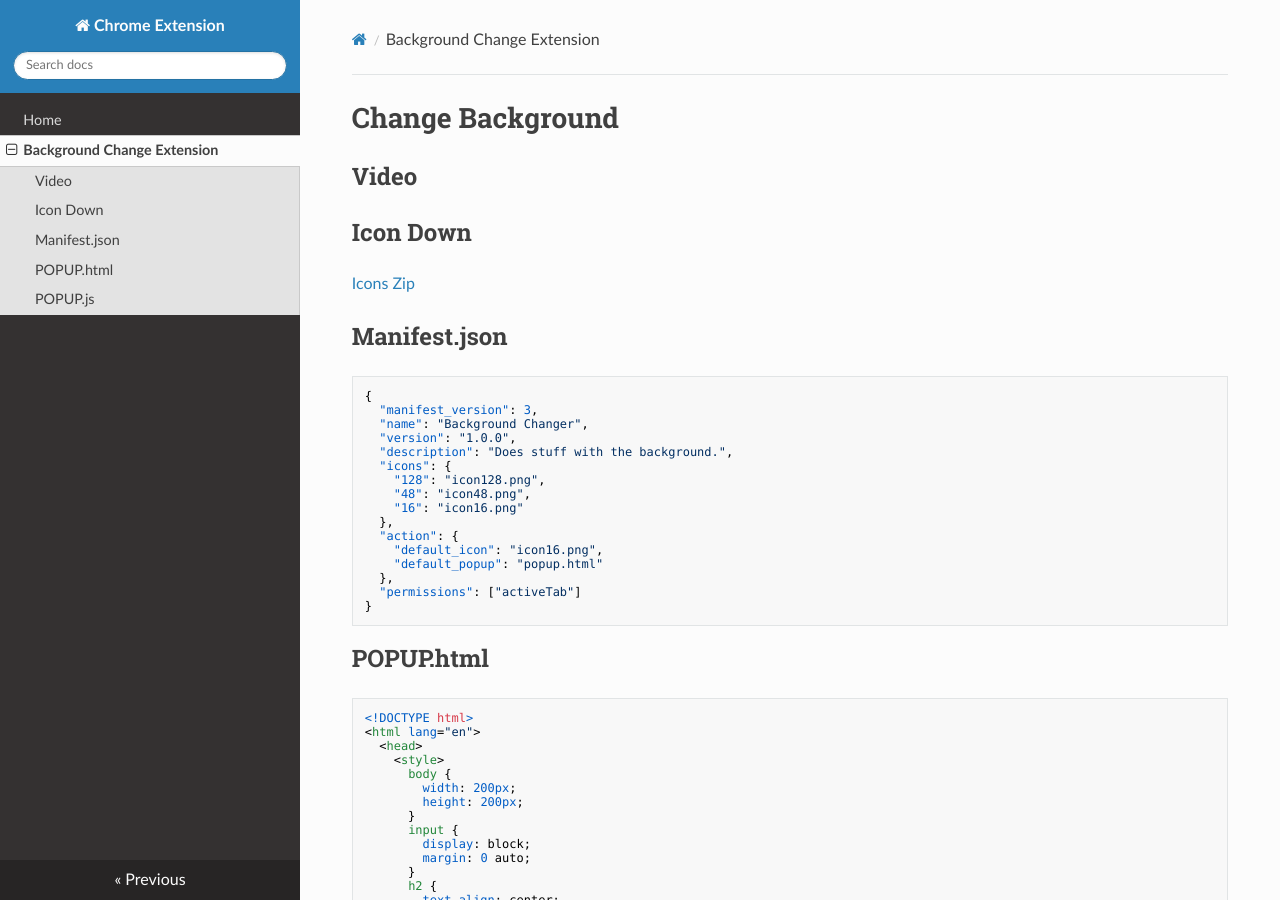
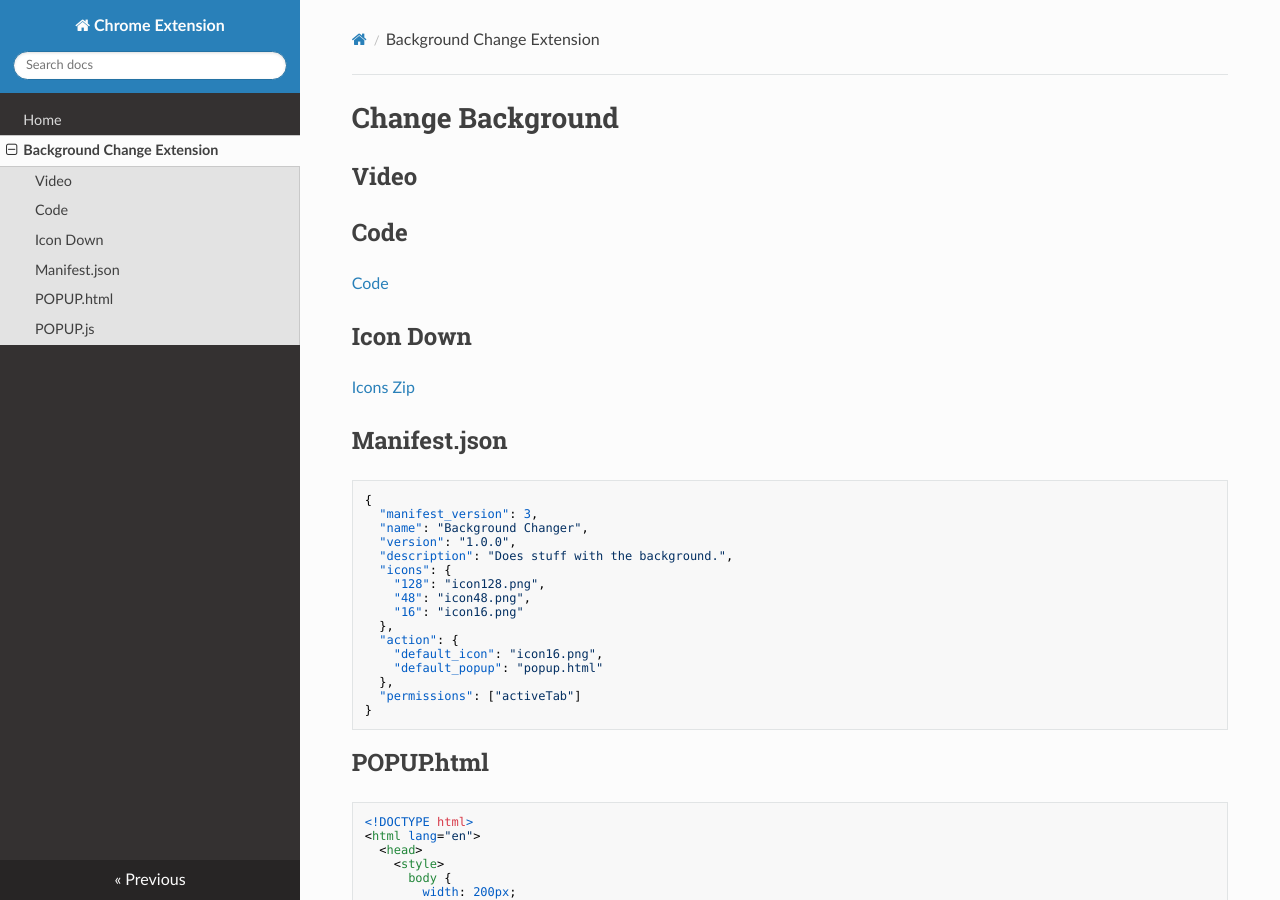
Before and after one commit to phptuts/chromeextensionsdocs, an MkDocs documentation site: the page built from docs/background-change.md, in a window 1280 px wide and 900 px high. Built offline with MkDocs 1.6.1, drawn with Linux system fonts in a browser that asks for light colours; nearby versions of some CDN libraries; a script that is not in the unit is left out.

Commit message:
fixing some bugs

```diff
--- a/docs/background-change.md
+++ b/docs/background-change.md
@@ -1,6 +1,10 @@
 # Change Background
 
 ## Video
+
+## Code
+
+[Code](https://github.com/phptuts/changebackgroundchromeextension)
 
 ## Icon Down
 
```
Also changed, not shown: description.txt (deleted), 1 other file.
